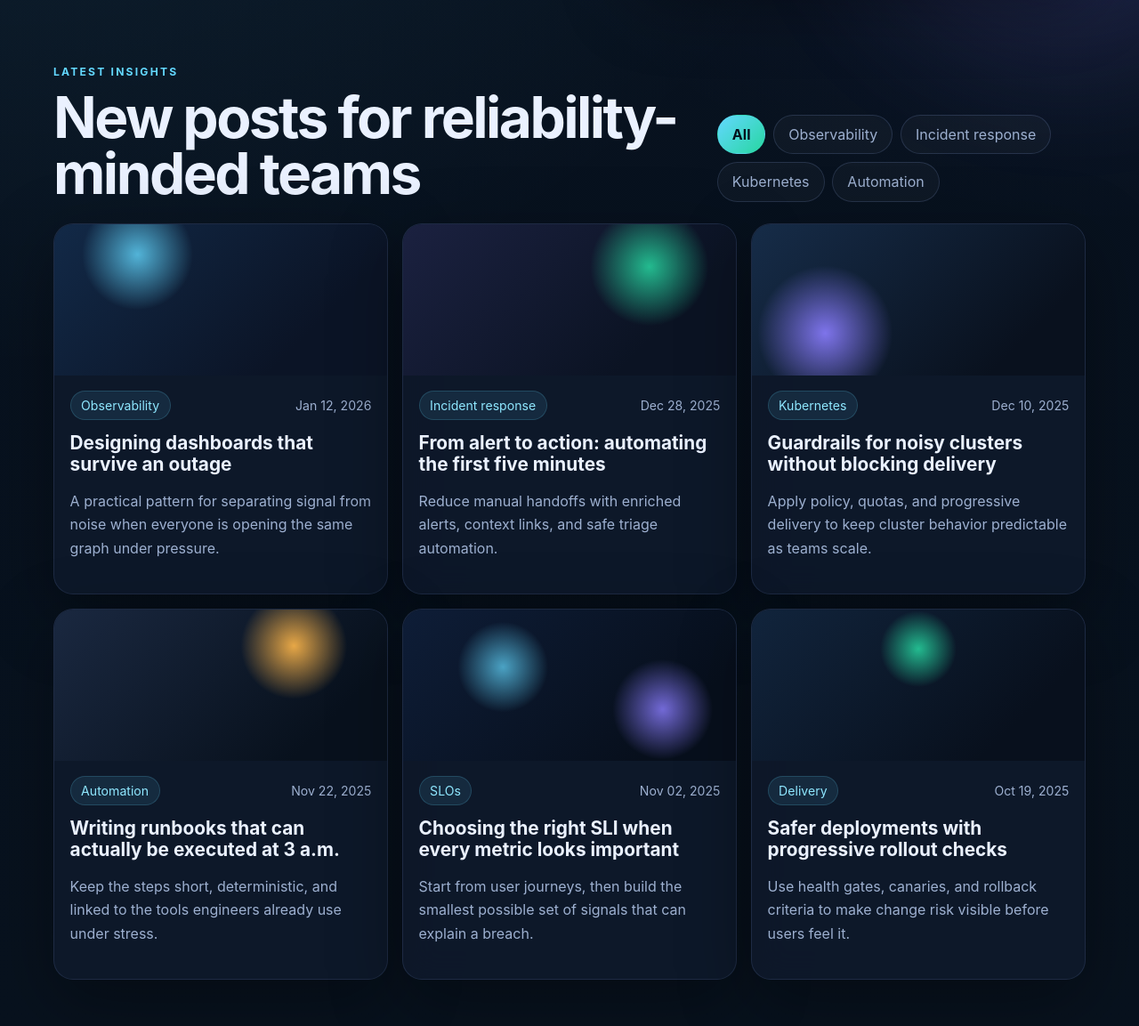
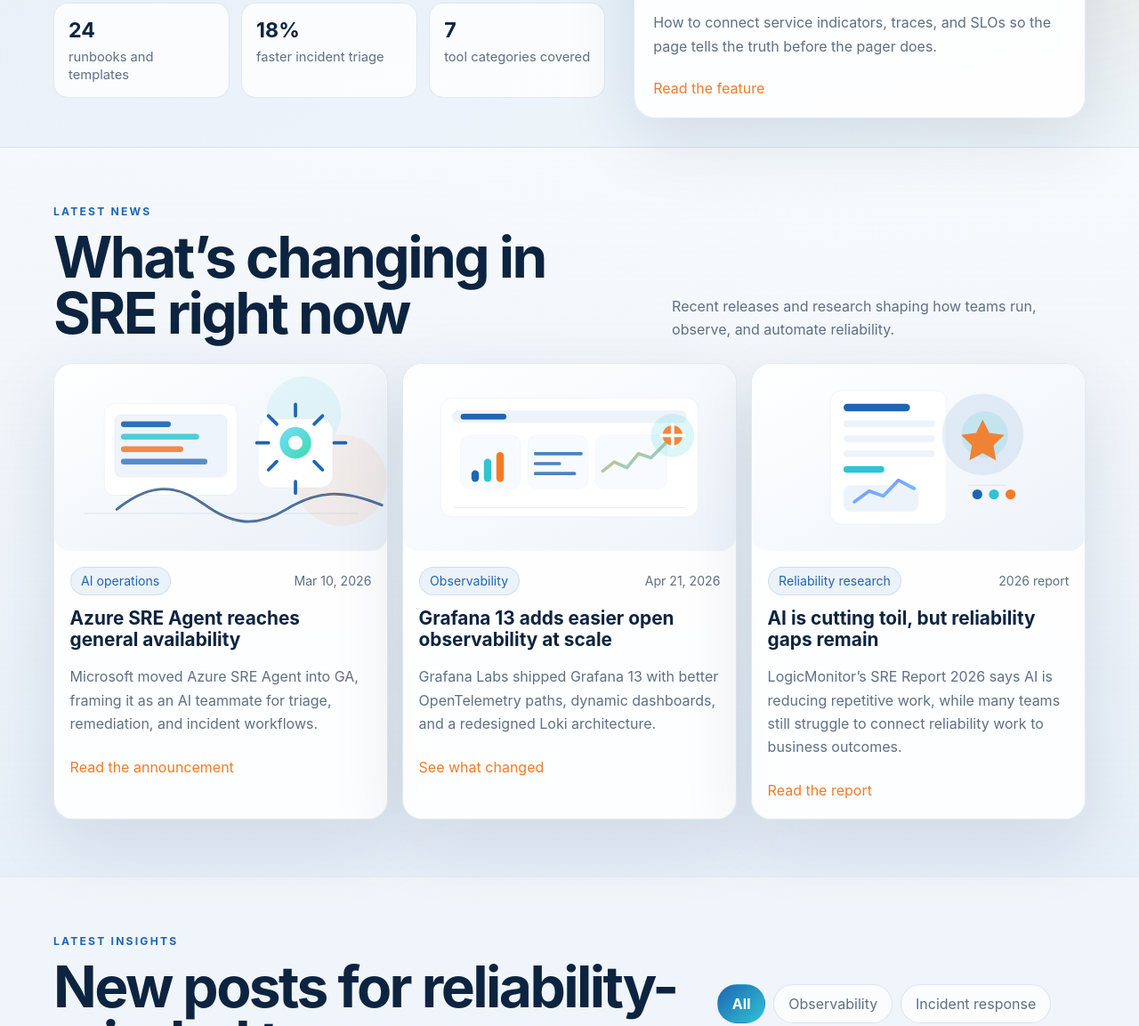
Before and after one commit to keshavtej/everythingsre.github.io, a plain HTML site: page index.html in a window 1280 px wide. Shown: the part 703-1856 px from the top of the page at 89% size. Drawn offline with Linux system fonts and the light colour scheme.

Commit message:
UI changes

```diff
--- a/index.html
+++ b/index.html
@@ -8,6 +8,7 @@
       name="description"
       content="An SRE-focused site for reliability engineering, incident response, observability, and platform operations."
     />
+    <link rel="icon" href="logo.png" type="image/png" />
     <link rel="stylesheet" href="styles.css" />
     <script defer src="script.js"></script>
   </head>
@@ -18,11 +19,7 @@
     <header class="site-header">
       <div class="container header-inner">
         <a class="brand" href="#home" aria-label="everythingsre home">
-          <span class="brand-mark">S</span>
-          <span class="brand-text">
-            <strong>everythingsre</strong>
-            <small>Reliability, Observability, Recovery</small>
-          </span>
+          <img class="brand-mark" src="logo.png" alt="" aria-hidden="true" />
         </a>
 
         <button class="nav-toggle" type="button" aria-expanded="false" aria-controls="primary-nav">
@@ -34,6 +31,7 @@
 
         <nav class="primary-nav" id="primary-nav">
           <a href="#insights">Insights</a>
+          <a href="#news">News</a>
           <a href="#toolkit">Toolkit</a>
           <a href="#playbooks">Playbooks</a>
           <a href="#about">About</a>
@@ -55,7 +53,7 @@
 
             <div class="hero-actions">
               <a class="button button-primary" href="#insights">Explore insights</a>
-              <a class="button button-secondary" href="#playbooks">View playbooks</a>
+              <a class="button button-secondary" href="#news">Latest news</a>
             </div>
 
             <ul class="hero-metrics" aria-label="Site highlights">
@@ -77,7 +75,7 @@
           <aside class="hero-panel" aria-label="Featured story">
             <p class="panel-label">Featured story</p>
             <div class="story-card story-card-large">
-              <div class="story-visual story-visual-gradient"></div>
+              <img class="story-visual story-thumb-image" src="feature-observability.svg" alt="" />
               <div class="story-content">
                 <div class="meta-row">
                   <span class="pill">Observability</span>
@@ -92,6 +90,80 @@
               </div>
             </div>
           </aside>
+        </div>
+      </section>
+
+      <section class="section section-alt" id="news">
+        <div class="container">
+          <div class="section-heading">
+            <div>
+              <p class="eyebrow">Latest news</p>
+              <h2>What’s changing in SRE right now</h2>
+            </div>
+            <p class="section-copy">
+              Recent releases and research shaping how teams run, observe, and automate reliability.
+            </p>
+          </div>
+
+          <div class="news-grid">
+            <article class="post-card news-card">
+              <img class="post-thumb post-thumb-image" src="news-azure-sre-agent.svg" alt="" />
+              <div class="post-body">
+                <div class="meta-row">
+                  <span class="pill">AI operations</span>
+                  <span>Mar 10, 2026</span>
+                </div>
+                <h3>Azure SRE Agent reaches general availability</h3>
+                <p>
+                  Microsoft moved Azure SRE Agent into GA, framing it as an AI teammate for triage,
+                  remediation, and incident workflows.
+                </p>
+                <a href="https://learn.microsoft.com/en-us/azure/sre-agent/" target="_blank" rel="noreferrer">
+                  Read the announcement
+                </a>
+              </div>
+            </article>
+
+            <article class="post-card news-card">
+              <img class="post-thumb post-thumb-image" src="news-grafana-13.svg" alt="" />
+              <div class="post-body">
+                <div class="meta-row">
+                  <span class="pill">Observability</span>
+                  <span>Apr 21, 2026</span>
+                </div>
+                <h3>Grafana 13 adds easier open observability at scale</h3>
+                <p>
+                  Grafana Labs shipped Grafana 13 with better OpenTelemetry paths, dynamic
+                  dashboards, and a redesigned Loki architecture.
+                </p>
+                <a
+                  href="https://grafana.com/blog/grafana-13-release-all-the-latest-features/"
+                  target="_blank"
+                  rel="noreferrer"
+                >
+                  See what changed
+                </a>
+              </div>
+            </article>
+
+            <article class="post-card news-card">
+              <img class="post-thumb post-thumb-image" src="news-sre-report.svg" alt="" />
+              <div class="post-body">
+                <div class="meta-row">
+                  <span class="pill">Reliability research</span>
+                  <span>2026 report</span>
+                </div>
+                <h3>AI is cutting toil, but reliability gaps remain</h3>
+                <p>
+                  LogicMonitor’s SRE Report 2026 says AI is reducing repetitive work, while many
+                  teams still struggle to connect reliability work to business outcomes.
+                </p>
+                <a href="https://www.logicmonitor.com/resources/sre-report-2026" target="_blank" rel="noreferrer">
+                  Read the report
+                </a>
+              </div>
+            </article>
+          </div>
         </div>
       </section>
 
@@ -115,7 +187,7 @@
 
           <div class="posts-grid">
             <article class="post-card" data-categories="observability">
-              <div class="post-thumb thumb-a"></div>
+              <img class="post-thumb post-thumb-image" src="insight-dashboard.svg" alt="" />
               <div class="post-body">
                 <div class="meta-row">
                   <span class="pill">Observability</span>
@@ -130,7 +202,7 @@
             </article>
 
             <article class="post-card" data-categories="incident-response automation">
-              <div class="post-thumb thumb-b"></div>
+              <img class="post-thumb post-thumb-image" src="insight-alerts.svg" alt="" />
               <div class="post-body">
                 <div class="meta-row">
                   <span class="pill">Incident response</span>
@@ -145,7 +217,7 @@
             </article>
 
             <article class="post-card" data-categories="kubernetes observability">
-              <div class="post-thumb thumb-c"></div>
+              <img class="post-thumb post-thumb-image" src="insight-kubernetes.svg" alt="" />
               <div class="post-body">
                 <div class="meta-row">
                   <span class="pill">Kubernetes</span>
@@ -160,7 +232,7 @@
             </article>
 
             <article class="post-card" data-categories="automation">
-              <div class="post-thumb thumb-d"></div>
+              <img class="post-thumb post-thumb-image" src="insight-runbooks.svg" alt="" />
               <div class="post-body">
                 <div class="meta-row">
                   <span class="pill">Automation</span>
@@ -175,7 +247,7 @@
             </article>
 
             <article class="post-card" data-categories="observability incident-response">
-              <div class="post-thumb thumb-e"></div>
+              <img class="post-thumb post-thumb-image" src="insight-slo.svg" alt="" />
               <div class="post-body">
                 <div class="meta-row">
                   <span class="pill">SLOs</span>
@@ -190,7 +262,7 @@
             </article>
 
             <article class="post-card" data-categories="kubernetes automation">
-              <div class="post-thumb thumb-f"></div>
+              <img class="post-thumb post-thumb-image" src="insight-rollout.svg" alt="" />
               <div class="post-body">
                 <div class="meta-row">
                   <span class="pill">Delivery</span>
@@ -286,11 +358,8 @@
         <div class="container cta-card">
           <div>
             <p class="eyebrow">Newsletter</p>
-            <h2>Get reliability essays and runbook patterns in your inbox.</h2>
-            <p>
-              Short, practical notes on observability, incident response, and operational
-              guardrails.
-            </p>
+            <h2>Get the latest SRE news by email.</h2>
+            <p>Sign up to receive new reliability updates as they’re published.</p>
           </div>
 
           <form class="subscribe-form">
--- a/script.js
+++ b/script.js
@@ -30,7 +30,7 @@
 subscribeForm?.addEventListener('submit', (event) => {
   event.preventDefault();
   const email = new FormData(subscribeForm).get('email');
-  formStatus.textContent = `Thanks — ${email} is on the list.`;
+  formStatus.textContent = `Thanks — ${email} is subscribed for the latest news updates.`;
   subscribeForm.reset();
 });
 
--- a/styles.css
+++ b/styles.css
@@ -1,15 +1,15 @@
 :root {
-  color-scheme: dark;
-  --bg: #07111f;
-  --bg-soft: #0d1728;
-  --card: rgba(15, 26, 45, 0.82);
-  --card-border: rgba(145, 179, 255, 0.12);
-  --text: #eaf1ff;
-  --muted: #9db0d0;
-  --accent: #63d8ff;
-  --accent-2: #8a7dff;
-  --accent-3: #27d7a1;
-  --shadow: 0 24px 80px rgba(0, 0, 0, 0.35);
+  color-scheme: light;
+  --bg: #f5f8fc;
+  --bg-soft: #edf3f9;
+  --card: rgba(255, 255, 255, 0.9);
+  --card-border: rgba(36, 83, 143, 0.12);
+  --text: #0d2440;
+  --muted: #5f6f85;
+  --accent: #1e66b2;
+  --accent-2: #2fc4d4;
+  --accent-3: #f57a26;
+  --shadow: 0 24px 80px rgba(18, 42, 72, 0.12);
   --radius: 24px;
   --radius-sm: 16px;
   --container: 1160px;
@@ -30,9 +30,10 @@
   margin: 0;
   min-width: 320px;
   background:
-    radial-gradient(circle at top left, rgba(99, 216, 255, 0.12), transparent 28%),
-    radial-gradient(circle at top right, rgba(138, 125, 255, 0.13), transparent 24%),
-    linear-gradient(180deg, #07111f 0%, #08121e 50%, #050b14 100%);
+    radial-gradient(circle at top left, rgba(30, 102, 178, 0.1), transparent 28%),
+    radial-gradient(circle at top right, rgba(47, 196, 212, 0.1), transparent 24%),
+    radial-gradient(circle at bottom right, rgba(245, 122, 38, 0.08), transparent 22%),
+    linear-gradient(180deg, #f7fafe 0%, #edf3f9 52%, #e8eef6 100%);
   color: var(--text);
 }
 
@@ -70,7 +71,7 @@
   height: 30rem;
   border-radius: 50%;
   filter: blur(80px);
-  opacity: 0.22;
+  opacity: 0.18;
   pointer-events: none;
   z-index: -1;
 }
@@ -78,13 +79,13 @@
 .bg-glow-1 {
   top: -8rem;
   left: -8rem;
-  background: rgba(99, 216, 255, 0.65);
+  background: rgba(47, 196, 212, 0.55);
 }
 
 .bg-glow-2 {
   top: 18rem;
   right: -10rem;
-  background: rgba(138, 125, 255, 0.65);
+  background: rgba(245, 122, 38, 0.42);
 }
 
 .site-header {
@@ -92,8 +93,8 @@
   top: 0;
   z-index: 20;
   backdrop-filter: blur(18px);
-  background: rgba(4, 9, 18, 0.56);
-  border-bottom: 1px solid rgba(154, 188, 255, 0.09);
+  background: rgba(247, 250, 254, 0.78);
+  border-bottom: 1px solid rgba(36, 83, 143, 0.08);
 }
 
 .header-inner {
@@ -111,30 +112,12 @@
 }
 
 .brand-mark {
-  width: 2.5rem;
-  height: 2.5rem;
-  display: grid;
-  place-items: center;
-  border-radius: 14px;
-  background: linear-gradient(135deg, var(--accent), var(--accent-2));
-  color: #04101d;
-  font-weight: 800;
-  box-shadow: 0 12px 30px rgba(99, 216, 255, 0.25);
-}
-
-.brand-text {
-  display: flex;
-  flex-direction: column;
-  line-height: 1.1;
-}
-
-.brand-text strong {
-  font-size: 1rem;
-}
-
-.brand-text small {
-  color: var(--muted);
-  font-size: 0.8rem;
+  width: clamp(160px, 22vw, 250px);
+  height: auto;
+  display: block;
+  object-fit: contain;
+  border-radius: 0;
+  box-shadow: none;
 }
 
 .primary-nav {
@@ -157,7 +140,7 @@
   border-radius: 999px;
   border: var(--border);
   color: var(--text) !important;
-  background: rgba(99, 216, 255, 0.08);
+  background: rgba(255, 255, 255, 0.75);
 }
 
 .nav-toggle {
@@ -166,7 +149,7 @@
   height: 2.75rem;
   border: var(--border);
   border-radius: 14px;
-  background: rgba(255, 255, 255, 0.02);
+  background: rgba(255, 255, 255, 0.7);
   color: var(--text);
   padding: 0;
 }
@@ -254,13 +237,13 @@
 
 .button-primary {
   background: linear-gradient(135deg, var(--accent), var(--accent-2));
-  color: #04101d;
+  color: #ffffff;
   font-weight: 700;
 }
 
 .button-secondary {
-  border-color: rgba(154, 188, 255, 0.2);
-  background: rgba(255, 255, 255, 0.03);
+  border-color: rgba(36, 83, 143, 0.14);
+  background: rgba(255, 255, 255, 0.78);
   color: var(--text);
 }
 
@@ -276,7 +259,7 @@
 .hero-metrics li {
   padding: 1rem;
   border-radius: var(--radius-sm);
-  background: rgba(10, 17, 31, 0.7);
+  background: rgba(255, 255, 255, 0.78);
   border: var(--border);
 }
 
@@ -309,7 +292,7 @@
   background: var(--card);
   border: var(--border);
   box-shadow: var(--shadow);
-  backdrop-filter: blur(18px);
+  backdrop-filter: blur(14px);
 }
 
 .story-card {
@@ -321,12 +304,12 @@
   min-height: 240px;
 }
 
-.story-visual-gradient {
-  background:
-    radial-gradient(circle at 20% 20%, rgba(99, 216, 255, 0.9), transparent 24%),
-    radial-gradient(circle at 80% 24%, rgba(138, 125, 255, 0.9), transparent 28%),
-    radial-gradient(circle at 30% 70%, rgba(39, 215, 161, 0.8), transparent 18%),
-    linear-gradient(135deg, #0d1f34, #132952 58%, #08111f);
+.story-thumb-image,
+.post-thumb-image {
+  width: 100%;
+  aspect-ratio: 16 / 9;
+  object-fit: cover;
+  display: block;
 }
 
 .story-content {
@@ -347,9 +330,9 @@
   align-items: center;
   padding: 0.42rem 0.72rem;
   border-radius: 999px;
-  background: rgba(99, 216, 255, 0.1);
-  color: #8fe7ff;
-  border: 1px solid rgba(99, 216, 255, 0.18);
+  background: rgba(30, 102, 178, 0.08);
+  color: var(--accent);
+  border: 1px solid rgba(30, 102, 178, 0.14);
 }
 
 .story-content h2,
@@ -364,7 +347,7 @@
 .story-content a {
   display: inline-flex;
   margin-top: 0.5rem;
-  color: var(--accent);
+  color: var(--accent-3);
 }
 
 .section {
@@ -372,9 +355,9 @@
 }
 
 .section-alt {
-  background: linear-gradient(180deg, rgba(10, 18, 34, 0.18), rgba(10, 18, 34, 0.38));
-  border-top: 1px solid rgba(154, 188, 255, 0.08);
-  border-bottom: 1px solid rgba(154, 188, 255, 0.08);
+  background: linear-gradient(180deg, rgba(255, 255, 255, 0.5), rgba(229, 238, 247, 0.9));
+  border-top: 1px solid rgba(36, 83, 143, 0.08);
+  border-bottom: 1px solid rgba(36, 83, 143, 0.08);
 }
 
 .section-heading {
@@ -403,8 +386,8 @@
 }
 
 .filter {
-  border: 1px solid rgba(154, 188, 255, 0.16);
-  background: rgba(255, 255, 255, 0.03);
+  border: 1px solid rgba(36, 83, 143, 0.14);
+  background: rgba(255, 255, 255, 0.72);
   color: var(--muted);
   border-radius: 999px;
   padding: 0.7rem 1rem;
@@ -412,13 +395,14 @@
 }
 
 .filter.is-active {
-  color: #04101d;
-  background: linear-gradient(135deg, var(--accent), var(--accent-3));
+  color: #ffffff;
+  background: linear-gradient(135deg, var(--accent), var(--accent-2));
   border-color: transparent;
   font-weight: 700;
 }
 
-.posts-grid {
+.posts-grid,
+.news-grid {
   display: grid;
   grid-template-columns: repeat(3, minmax(0, 1fr));
   gap: 1rem;
@@ -437,45 +421,14 @@
   min-height: 170px;
 }
 
-.thumb-a {
-  background:
-    radial-gradient(circle at 25% 20%, rgba(99, 216, 255, 0.8), transparent 20%),
-    linear-gradient(135deg, #122947, #0b1426 75%);
+.post-body {
+  padding: 1.1rem 1.1rem 1.35rem;
 }
 
-.thumb-b {
-  background:
-    radial-gradient(circle at 74% 28%, rgba(39, 215, 161, 0.85), transparent 22%),
-    linear-gradient(135deg, #1b2140, #0b1323 75%);
-}
-
-.thumb-c {
-  background:
-    radial-gradient(circle at 22% 72%, rgba(138, 125, 255, 0.9), transparent 24%),
-    linear-gradient(135deg, #162c48, #09111e 80%);
-}
-
-.thumb-d {
-  background:
-    radial-gradient(circle at 72% 24%, rgba(255, 183, 74, 0.9), transparent 20%),
-    linear-gradient(135deg, #1a2840, #08111d 80%);
-}
-
-.thumb-e {
-  background:
-    radial-gradient(circle at 30% 38%, rgba(99, 216, 255, 0.72), transparent 18%),
-    radial-gradient(circle at 78% 66%, rgba(138, 125, 255, 0.82), transparent 18%),
-    linear-gradient(135deg, #0e1d37, #070f1c 80%);
-}
-
-.thumb-f {
-  background:
-    radial-gradient(circle at 50% 26%, rgba(39, 215, 161, 0.85), transparent 19%),
-    linear-gradient(135deg, #11243c, #08101d 78%);
-}
-
-.post-body {
-  padding: 1.1rem 1.1rem 1.35rem;
+.news-card a {
+  display: inline-flex;
+  margin-top: 0.6rem;
+  color: var(--accent-3);
 }
 
 .tool-grid,
@@ -539,13 +492,17 @@
   min-height: 3.25rem;
   padding: 0 1rem;
   border-radius: 999px;
-  border: 1px solid rgba(154, 188, 255, 0.16);
-  background: rgba(255, 255, 255, 0.03);
+  border: 1px solid rgba(36, 83, 143, 0.14);
+  background: rgba(255, 255, 255, 0.92);
   color: var(--text);
 }
 
+.subscribe-form input[readonly] {
+  cursor: text;
+}
+
 .subscribe-form input::placeholder {
-  color: #8397ba;
+  color: #7a8ba3;
 }
 
 .form-status {
@@ -571,7 +528,7 @@
   gap: 0.8rem;
   color: var(--muted);
   font-size: 0.92rem;
-  border-top: 1px solid rgba(154, 188, 255, 0.08);
+  border-top: 1px solid rgba(36, 83, 143, 0.08);
   padding-top: 1.1rem;
 }
 
@@ -583,6 +540,7 @@
   }
 
   .posts-grid,
+  .news-grid,
   .tool-grid,
   .playbook-grid {
     grid-template-columns: repeat(2, minmax(0, 1fr));
@@ -608,7 +566,7 @@
     flex-direction: column;
     padding: 1rem;
     border-radius: 20px;
-    background: rgba(6, 12, 22, 0.96);
+    background: rgba(247, 250, 254, 0.98);
     border: var(--border);
     box-shadow: var(--shadow);
   }
@@ -623,6 +581,7 @@
 
   .hero-metrics,
   .posts-grid,
+  .news-grid,
   .tool-grid,
   .playbook-grid {
     grid-template-columns: 1fr;
```
Also changed, not shown: feature-observability.svg (added), insight-alerts.svg (added), insight-dashboard.svg (added), insight-kubernetes.svg (added), insight-rollout.svg (added), insight-runbooks.svg (added), insight-slo.svg (added), news-azure-sre-agent.svg (added), news-grafana-13.svg (added), news-sre-report.svg (added), 1 other file.
